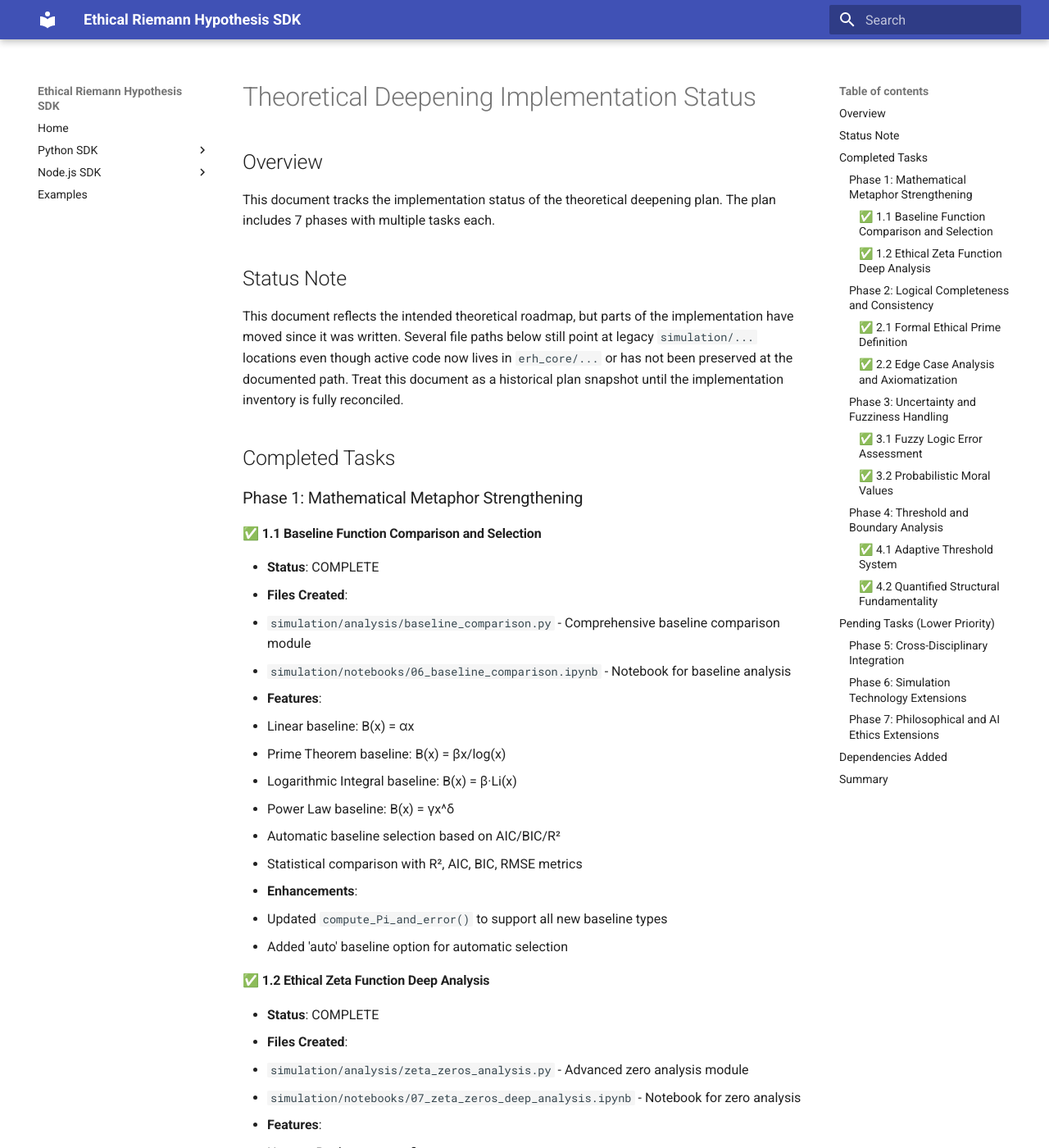
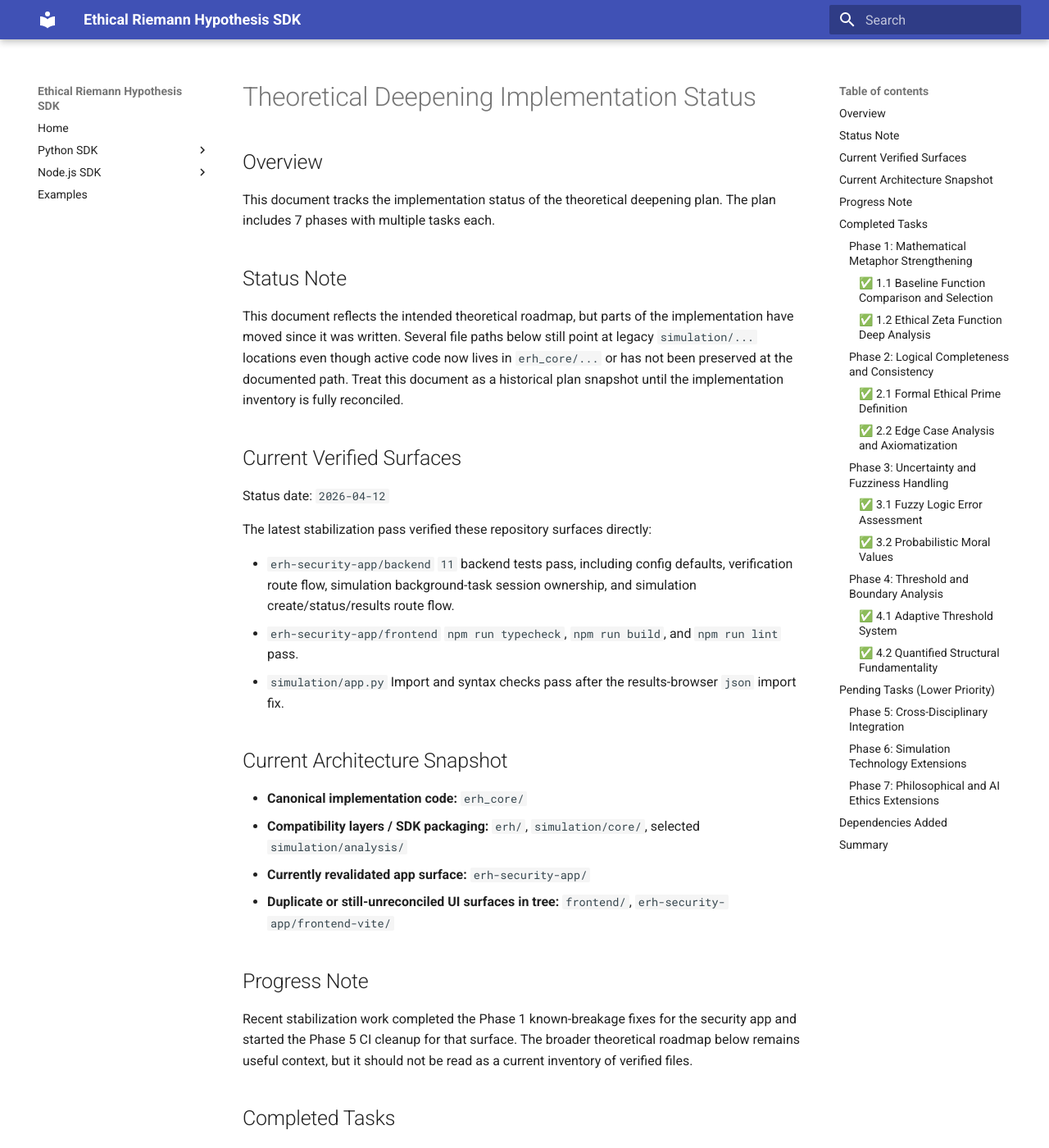
Before and after one commit to dennislee928/Ethic-Latex, an MkDocs documentation site: the page built from docs/IMPLEMENTATION_STATUS.md, in a window 1280 px wide and 1400 px high. Shown: the whole window at 82% size. Built offline with MkDocs 1.6.1 and Material for MkDocs 9.7.7, drawn with Linux system fonts in a browser that asks for light colours.

Commit message:
Stabilize security app tests and docs
Add verified-surfaces snapshot and architecture map to README and docs to reflect the 2026-04-12 stabilization pass; update enhancement plan and implementation status to record new verification details. Make the backend test SQLite path process-specific to avoid parallel-run collisions (conftest). Add an integration test covering simulation create/status/results flow and background-task result persistence (test_simulate_router), bringing the backend test count to 11.

```diff
--- a/docs/IMPLEMENTATION_STATUS.md
+++ b/docs/IMPLEMENTATION_STATUS.md
@@ -7,6 +7,30 @@
 ## Status Note
 
 This document reflects the intended theoretical roadmap, but parts of the implementation have moved since it was written. Several file paths below still point at legacy `simulation/...` locations even though active code now lives in `erh_core/...` or has not been preserved at the documented path. Treat this document as a historical plan snapshot until the implementation inventory is fully reconciled.
+
+## Current Verified Surfaces
+
+Status date: `2026-04-12`
+
+The latest stabilization pass verified these repository surfaces directly:
+
+- `erh-security-app/backend`
+  `11` backend tests pass, including config defaults, verification route flow, simulation background-task session ownership, and simulation create/status/results route flow.
+- `erh-security-app/frontend`
+  `npm run typecheck`, `npm run build`, and `npm run lint` pass.
+- `simulation/app.py`
+  Import and syntax checks pass after the results-browser `json` import fix.
+
+## Current Architecture Snapshot
+
+- **Canonical implementation code:** `erh_core/`
+- **Compatibility layers / SDK packaging:** `erh/`, `simulation/core/`, selected `simulation/analysis/`
+- **Currently revalidated app surface:** `erh-security-app/`
+- **Duplicate or still-unreconciled UI surfaces in tree:** `frontend/`, `erh-security-app/frontend-vite/`
+
+## Progress Note
+
+Recent stabilization work completed the Phase 1 known-breakage fixes for the security app and started the Phase 5 CI cleanup for that surface. The broader theoretical roadmap below remains useful context, but it should not be read as a current inventory of verified files.
 
 ## Completed Tasks
 
```
Also changed, not shown: README.md (+26 -1 lines), docs/ENHANCEMENT_PLAN.md (+4 -2 lines), docs/plans/2026-04-11-enhancement-plan-phase1.md (+4 -2 lines), 2 other files.
